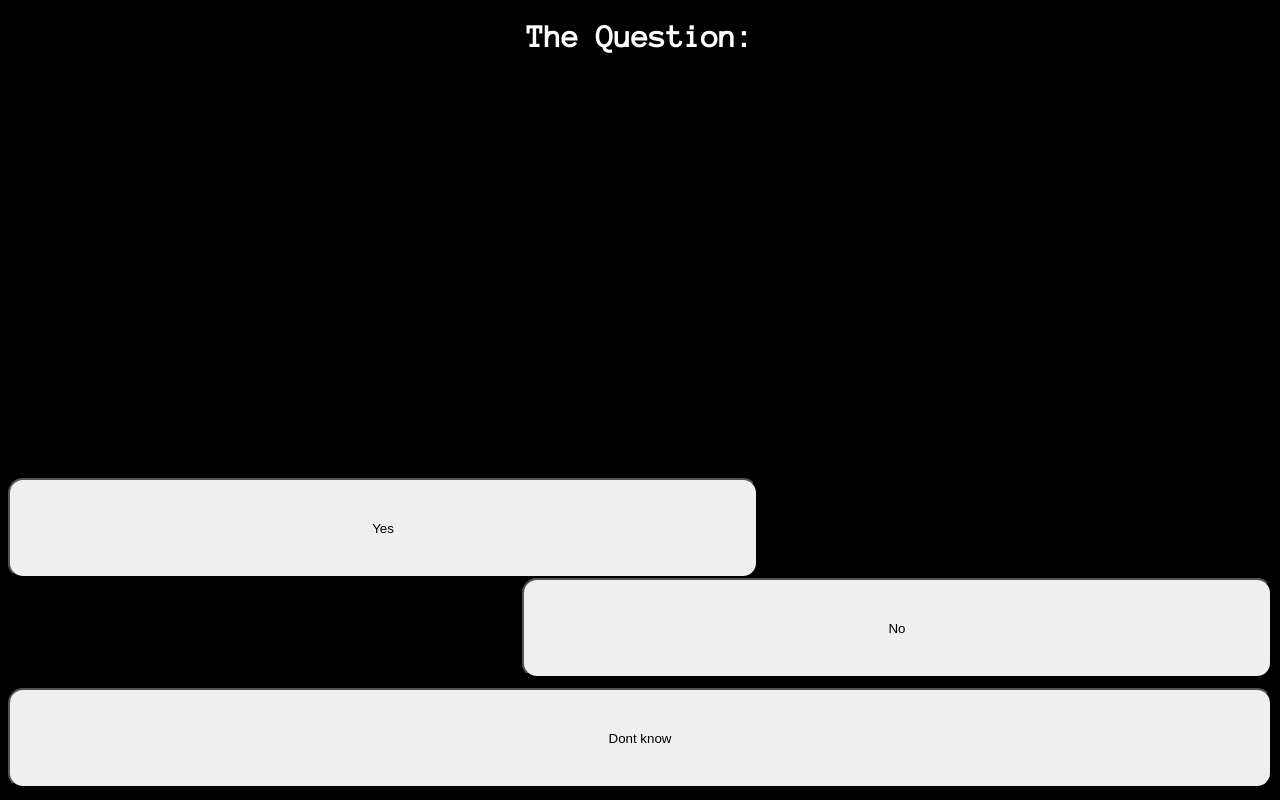
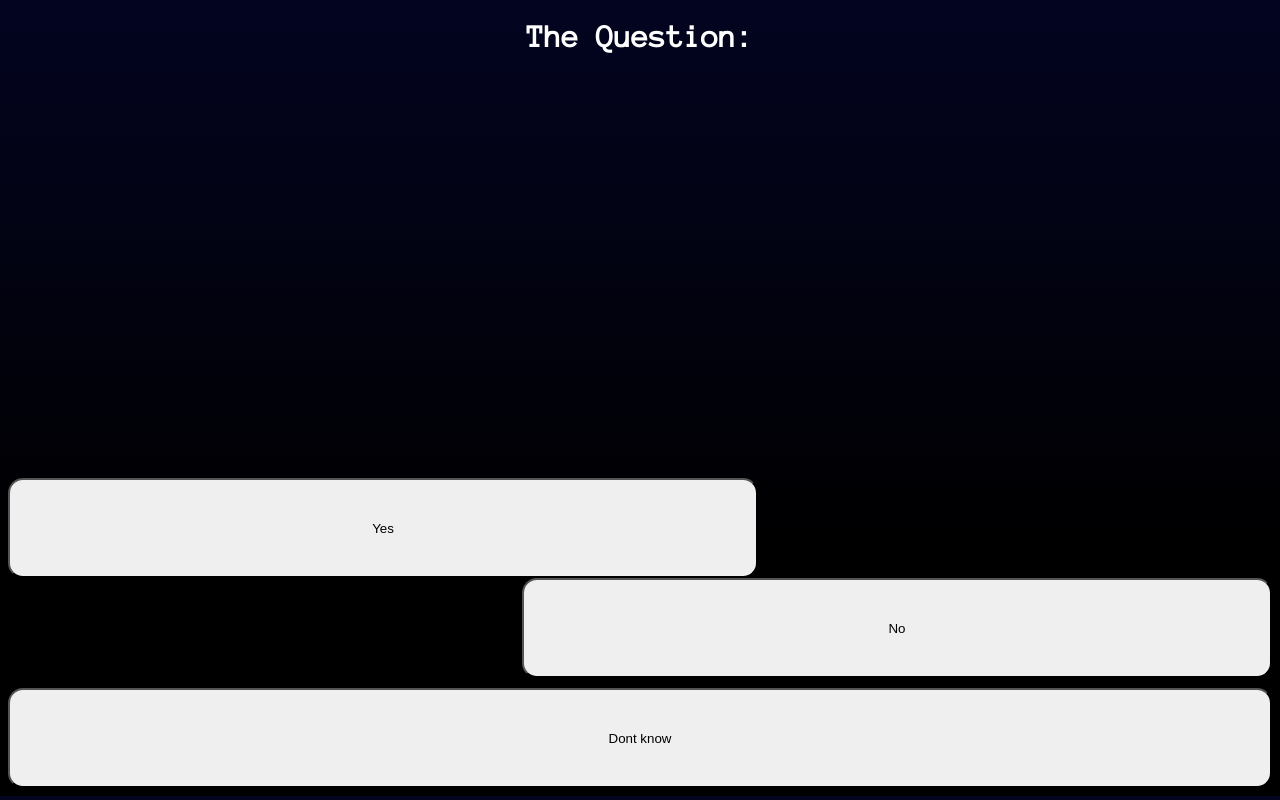
Before and after one commit to BalazsGyulai/Gorog, a PHP site: page /student.php in a window 1280 px wide. Run offline with PHP 8.4, Linux system fonts and the light colour scheme.

Commit message:
Add files via upload

```diff
--- a/student.css
+++ b/student.css
@@ -1,8 +1,8 @@
 @import url(https://fonts.googleapis.com/css?family=Anonymous+Pro);
 
 body{
-    background-color: black;
-    font-family: 'Anonymous Pro', monospace;
+        font-family: 'Anonymous Pro', monospace;
+        background-image: linear-gradient(to bottom, #030420, #000000 70%);
 
 }
 
```
